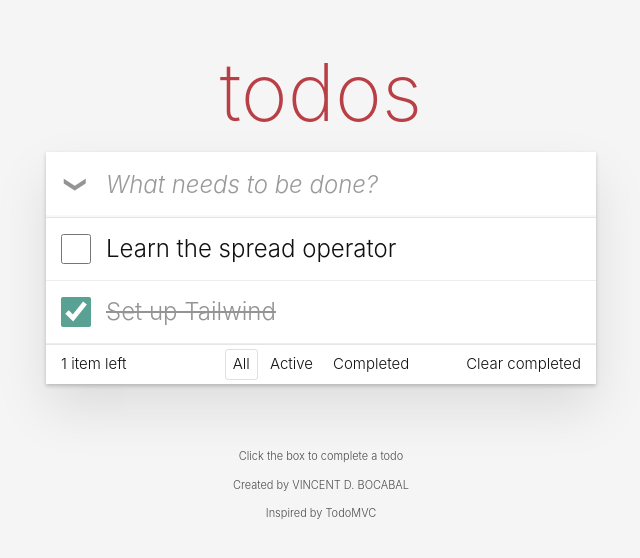
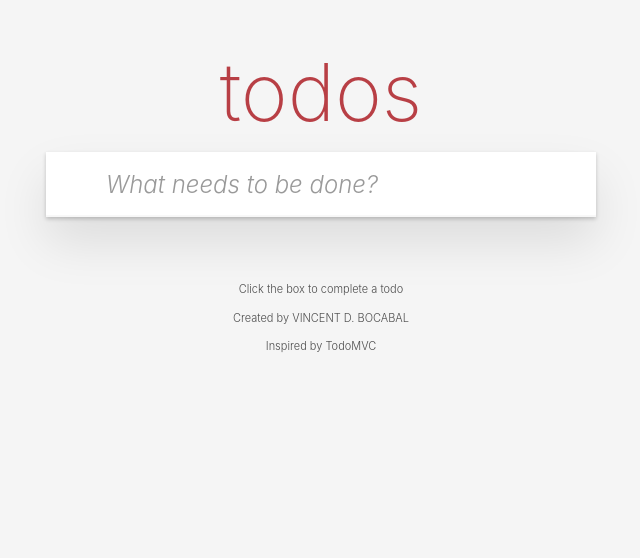
Before and after one commit to VincentBocabal/csit340-todomvc, a React (Vite) app in the folder csit340-todomvc/: page / in a window 1280 px wide. Shown: the top 558 px of the page, without its empty margins (319-959 px from the left). Built offline with nearby package versions, Linux system fonts and the light colour scheme.

Commit message:
feat: show the number of items left

```diff
--- a/csit340-todomvc/src/components/Todos.jsx
+++ b/csit340-todomvc/src/components/Todos.jsx
@@ -2,10 +2,7 @@ import { useState } from 'react'
 
 export default function Todos() {
   const [text, setText] = useState('')
-  const [todos, setTodos] = useState([
-    { id: 1, text: 'Learn the spread operator', completed: false },
-    { id: 2, text: 'Set up Tailwind', completed: true },
-  ])
+  const [todos, setTodos] = useState([])
 
   function handleSubmit(e) {
     e.preventDefault()
@@ -29,6 +26,9 @@ export default function Todos() {
   function handleDelete(id) {
     setTodos(todos.filter((todo) => todo.id !== id))
   }
+
+  const itemsLeft = todos.filter((todo) => !todo.completed).length
+
   return (
     <section className="mx-auto max-w-[550px]">
       <h1 className="text-center text-[80px] font-extralight text-[#b83f45]">
@@ -45,6 +45,8 @@ export default function Todos() {
           />
         </form>
 
+        {todos.length > 0 && (
+          <>
         <main className="relative border-t border-[#e6e6e6]">
           <input id="toggle-all" type="checkbox" className="peer sr-only" />
           <label
@@ -89,7 +91,7 @@ export default function Todos() {
 
         <footer className="grid h-10 grid-cols-3 items-center border-t border-[#e6e6e6] px-[15px] text-[15px]">
           <span>
-            <strong className="font-light">1</strong> item left
+            <strong className="font-light">{itemsLeft}</strong> {itemsLeft === 1 ? 'item left' : 'items left'}
           </span>
 
           <ul className="flex justify-center gap-1">
@@ -124,6 +126,9 @@ export default function Todos() {
           </button>
         </footer>
 
+         </>
+        )}
+
       </div>
     </section>
   )
```
